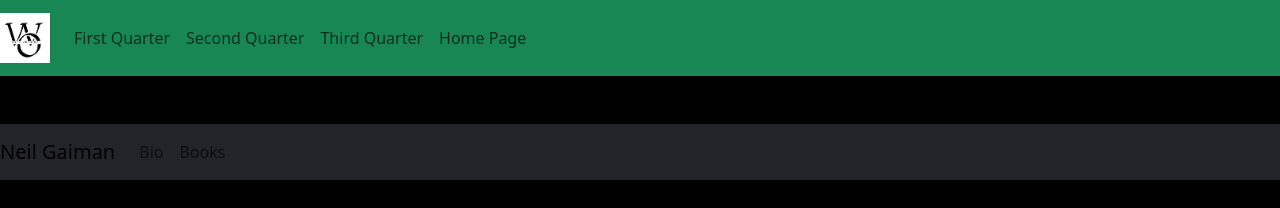
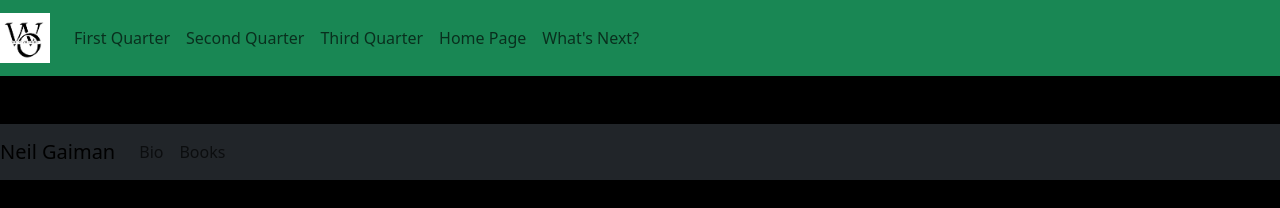
Before and after one commit to WAOrchard/Campus_ICT9Section_Q4Quiz1_Orchard_Wilde, a plain HTML site: page page4.html in a window 1280 px wide. Shown: the top 208 px of the page. Drawn offline with nearby package versions, Linux system fonts and the light colour scheme.

Commit message:
page4.html

```diff
--- a/page4.html
+++ b/page4.html
@@ -71,6 +71,9 @@ h1{
         </li>
         <li class="nav-item">
           <a class="nav-link" href="mainpage.html">Home Page</a>
+        </li>
+        <li class="nav-item">
+          <a class="nav-link" href="next.html">What's Next?</a>
         </li>
       </ul>
     </div>
```
